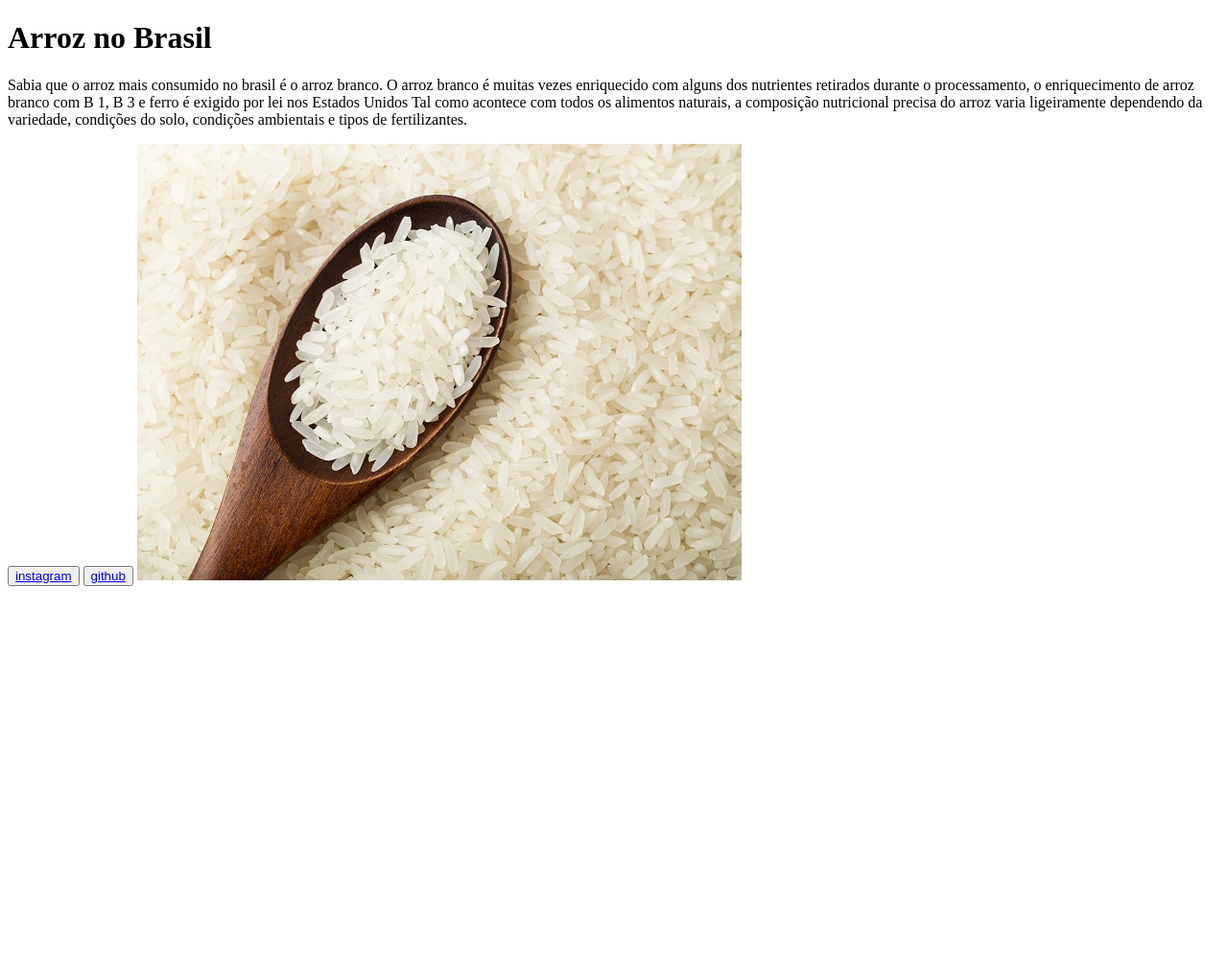
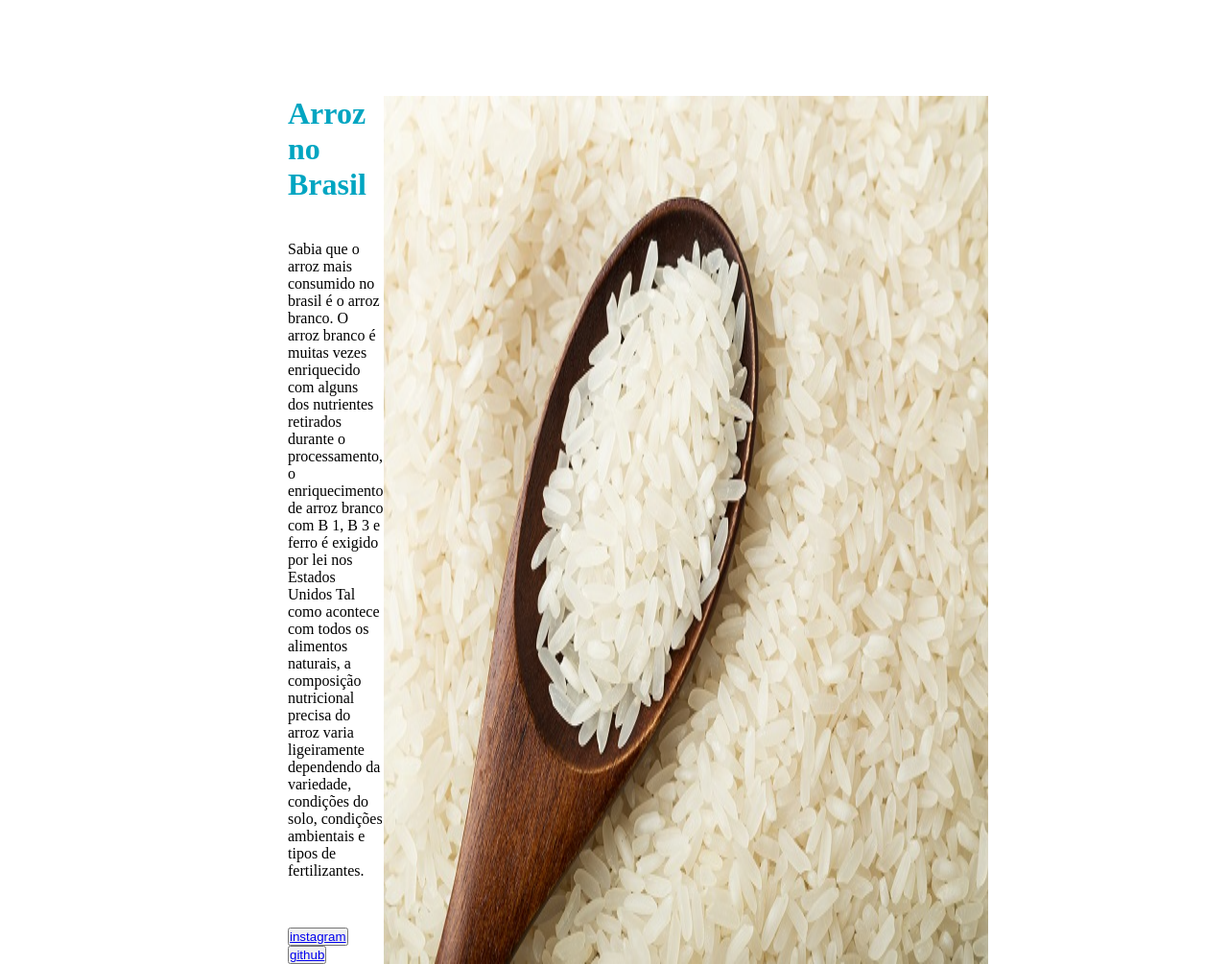
Before and after one commit to otv2804/otv, a plain HTML site: page index.html in a window 1280 px wide. Shown: the whole page at 96% size. Before the commit the page ends 800 px from the top, so only its background shows below. Drawn offline with Linux system fonts and the light colour scheme.

Commit message:
Add files via upload

```diff
--- a/index.html
+++ b/index.html
@@ -10,12 +10,14 @@
 <body>
     <header></header>
     <main>
+        <div>
         <h1>Arroz no Brasil</h1>
         <p>     Sabia que o arroz mais consumido no brasil é o arroz branco.       O arroz branco é muitas vezes enriquecido com alguns dos nutrientes retirados durante o processamento, o enriquecimento de arroz branco com B 1, B 3 e ferro é exigido por lei nos Estados Unidos Tal como acontece com todos os alimentos naturais, a composição  nutricional precisa do arroz varia ligeiramente dependendo da variedade, condições do solo, condições ambientais e tipos de fertilizantes.
 
         </p>
         <button><a href="https://www.instagram.com/arrozpratofino/" target="_blank" > instagram </a></button>
         <button><a href="https://github.com/dashboard" target="_blank"  >github</a></button>
+    </div>
     <img src="arrozimg.png" alt="">
     </main>
 </body>
--- a/style.css
+++ b/style.css
@@ -1,3 +1,29 @@
+*{
+    margin: 0;
+    padding: 0;
+
+}
+
 body{
     background-color: rgb(255, 255, 255)   ;
+    color: #000000;
+
 }
+
+h1{
+    color: #00A5C1;
+}
+
+main{
+    display: flex;
+    padding: 0 500px 0px 300px;
+}
+
+p{
+    margin: 40px 0 50px 0;
+    font-size: 36 ;
+}
+
+header, footer{
+    height: 100px;
+}
```
